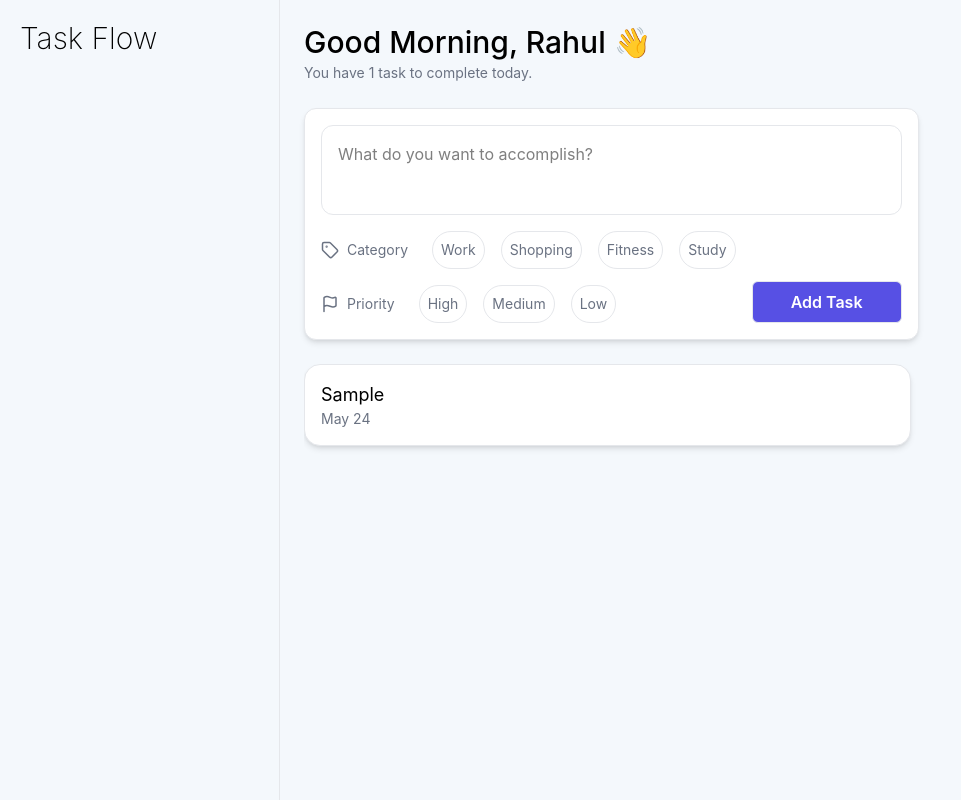
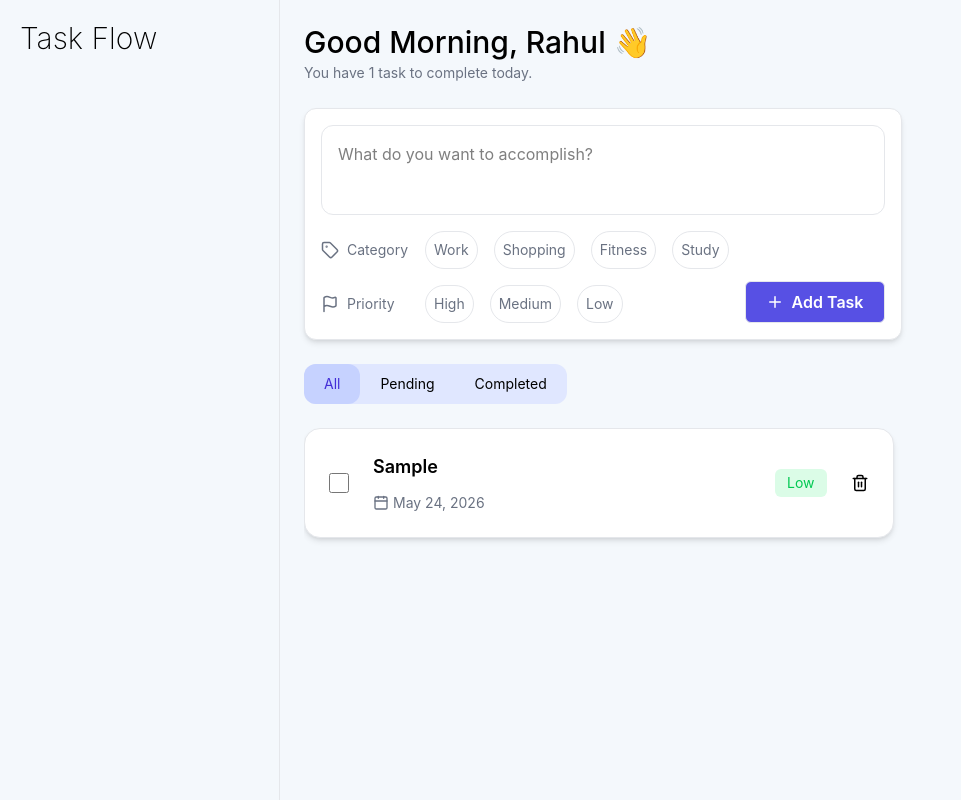
Before and after one commit to rxhulkrishna/taskflow, a React (Vite) app: page / in a window 1280 px wide. Both pictures are taken after typing "Sample" into the empty fields and a click on the button "Add Task". Shown: the whole page, without its empty margins (0-961 px from the left). Built offline with nearby package versions, Linux system fonts and the light colour scheme.

Commit message:
added delete functionality  and UI changes

```diff
--- a/src/Layout/MainContent.jsx
+++ b/src/Layout/MainContent.jsx
@@ -3,21 +3,52 @@ import Analytics from "../components/Analytics";
 import Header from "../components/Header";
 import TaskForm from "../components/TaskForm";
 import TaskList from "../components/TaskList";
+import FilterButtons from "../components/FilterButtons";
 
 function MainContent() {
   const [tasks, setTasks] = useState([]);
+  const [filter, setFilter] = useState("all");
   const noOfTasks = tasks.length;
+
+  function taskToggle(id) {
+    setTasks((prevTasks) =>
+      prevTasks.map((task) =>
+        task.id === id ? { ...task, completed: !task.completed } : task,
+      ),
+    );
+  }
+
+  function deleteTask(id) {
+    setTasks((prevTasks) => prevTasks.filter((task) => task.id !== id));
+  }
+
+  const filteredTasks = (() => {
+    switch (filter) {
+      case "completed":
+        return tasks.filter((task) => task.completed);
+      case "pending":
+        return tasks.filter((task) => !task.completed);
+      default:
+        return tasks;
+    }
+  })();
 
   return (
     <main className="flex-1 flex flex-col rounded-r-xl gap-6 p-6 overflow-hidden">
-      <Header noOfTasks={noOfTasks}/>
+      <Header noOfTasks={noOfTasks} />
 
       <div className="flex flex-1 min-h-0 gap-6">
-        <section className="flex-1 flex flex-col min-h-0">
-          <TaskForm addTasks={setTasks}/>
+        <section className="flex-1 flex flex-col min-h-0 gap-6">
+          <TaskForm addTasks={setTasks} />
 
-          <div className="flex-1 overflow-y-auto mt-6 pr-2">
-            <TaskList tasks={tasks}/>
+          <FilterButtons filter={filter} setFilter={setFilter} />
+
+          <div className="flex-1 overflow-y-auto pr-2 w-full">
+            <TaskList
+              tasks={filteredTasks}
+              onToggleTask={taskToggle}
+              onDeleteTask={deleteTask}
+            />
           </div>
         </section>
 
--- /dev/null
+++ b/src/components/FilterButtons.jsx
@@ -0,0 +1,35 @@
+const selectedStyle = "bg-indigo-200 text-indigo-700 transition";
+
+function FilterButtons({ filter, setFilter }) {
+  function _handleFilter(type) {
+    setFilter(type);
+  }
+
+  return (
+    <div className="flex bg-indigo-100 w-max rounded-xl text-sm h-[40px] items-center justify-center">
+      <button
+        onClick={() => _handleFilter("all")}
+        className={`rounded-xl w-max h-full px-5  ${filter === "all" ? selectedStyle : ""}`}
+        type="button"
+      >
+        All
+      </button>
+      <button
+        onClick={() => _handleFilter("pending")}
+        className={`rounded-xl w-max h-full px-5  ${filter === "pending" ? selectedStyle : ""}`}
+        type="button"
+      >
+        Pending
+      </button>
+      <button
+        onClick={() => _handleFilter("completed")}
+        className={`rounded-xl w-max h-full px-5 ${filter === "completed" ? selectedStyle : ""}`}
+        type="button"
+      >
+        Completed
+      </button>
+    </div>
+  );
+}
+
+export default FilterButtons;
--- a/src/components/Header.jsx
+++ b/src/components/Header.jsx
@@ -1,8 +1,10 @@
 function Header({noOfTasks}) {
+  const taskLabel = noOfTasks === 1 ? "task" : "tasks";
+
   return <div>
     <h1 className="text-3xl font-medium">Good Morning, Rahul 👋</h1>
     {noOfTasks > 0
-    ? <span className="text-gray-500 text-sm">You have {noOfTasks} {noOfTasks > 1 ? 'tasks' : 'task'} to complete today.</span>
+    ? <span className="text-gray-500 text-sm">You have {noOfTasks} {taskLabel} to complete today.</span>
     : <span className="text-gray-500 text-sm">No tasks to complete.</span>
   }
   </div>;
--- a/src/components/SelectionButton.jsx
+++ b/src/components/SelectionButton.jsx
@@ -14,14 +14,15 @@ function SelectionButton({ title, icon, options, selected, onSelection }) {
   if (!options) return;
   return (
     <div className="flex gap-6 items-center text-gray-500">
-      <div className="flex gap-2 items-center">
+      <div className="flex gap-2 items-center w-20">
         <i>{icon}</i>
-        <span class="text-sm">{title}</span>
+        <span className="text-sm">{title}</span>
       </div>
       <div className="flex gap-4">
         {options.map((option) => (
           <button
-            key="option"
+            key={option}
+            type="button"
             className={`${btnStyle} ${selected === option ? "bg-blue-100" : ""}`}
             onClick={(e) => _handleClick(e, option)}
           >
--- a/src/components/TaskCard.jsx
+++ b/src/components/TaskCard.jsx
@@ -1,13 +1,51 @@
-function TaskCard({ task }) {
-  const due = task.dueDate.split(",")[0];
+import { Calendar, Trash } from "lucide-react";
+
+function TaskCard({ task, onToggle, onDelete }) {
+  function getPriorityStyles() {
+    if (task.priority === "High") {
+      return "bg-red-100 text-red-500";
+    }
+    if (task.priority === "Medium") {
+      return "bg-yellow-100 text-yellow-500";
+    }
+    if (task.priority === "Low") {
+      return "bg-green-100 text-green-500";
+    }
+    return "bg-gray-100 text-gray-500";
+  }
+
   return (
-    <div className="bg-white border border-gray-200 rounded-2xl shadow-md p-4">
-      <h3 className={`text-lg ${task.completed ? 'line-through' : ''}`}>{task.title}</h3>
-      <div className="flex gap-2">
-        <span className="text-sm text-gray-500">{due}</span>
-        {task.category ? <span className="text-sm text-gray-500">#{task.category}</span> : ''}
-        {task.priority ? <span className="text-sm text-gray-500">#{task.priority}</span> : ''}
+    <div className="group bg-white border border-gray-200 rounded-2xl shadow-md p-6 flex items-center gap-6 w-full transition hover:opacity-80">
+      <input
+        className="size-5"
+        type="checkbox"
+        checked={task.completed}
+        onChange={() => onToggle()}
+      />
+      <div className="flex flex-col gap-3">
+        <h3
+          className={`transition group-hover:text-blue-600 text-lg font-semibold ${task.completed ? "line-through" : ""}`}
+        >
+          {task.title}
+        </h3>
+        <div className="flex gap-4 text-sm text-gray-500 items-center">
+          <div className="flex gap-1 items-center">
+            <Calendar size="16" />
+            <span>{task.dueDate}</span>
+          </div>
+          {task.category && <span>#{task.category}</span>}
+        </div>
       </div>
+      {task.priority && (
+        <span
+          className={`text-sm text-gray-500 ml-auto px-3 py-1 rounded-md ${getPriorityStyles()}`}
+        >
+          {task.priority}
+        </span>
+      )}
+      <button type="button" onClick={() => onDelete()}>
+        <Trash size="18" />
+      </button>
     </div>
   );
 }
--- a/src/components/TaskForm.jsx
+++ b/src/components/TaskForm.jsx
@@ -1,6 +1,6 @@
 import { useState } from "react";
 import SelectionButton from "./SelectionButton";
-import { Flag, Tag } from "lucide-react";
+import { Flag, Plus, Tag } from "lucide-react";
 
 const initialTask = {
   title: "",
@@ -14,6 +14,12 @@ const options = {
   priority: ["High", "Medium", "Low"],
 };
 
+const dateOptions = {
+  month: "short",
+  day: "numeric",
+  year: "numeric",
+};
+
 function TaskForm({ addTasks }) {
   const [formData, setFormData] = useState(initialTask);
 
@@ -23,11 +29,11 @@ function TaskForm({ addTasks }) {
   }
 
   function onCategory(value) {
-    setFormData((prevFormData) => ({...prevFormData, category: value}));
+    setFormData((prevFormData) => ({ ...prevFormData, category: value }));
   }
 
   function onPriority(value) {
-    setFormData((prevFormData) => ({...prevFormData, priority: value}));
+    setFormData((prevFormData) => ({ ...prevFormData, priority: value }));
   }
 
   function _formSubmit(e) {
@@ -35,13 +41,15 @@ function TaskForm({ addTasks }) {
     if (formData.title.trim() === "") {
       return;
     }
+    const now = new Date();
+    const formattedDate = now.toLocaleDateString("en-US", dateOptions);
     const newTask = {
       id: crypto.randomUUID(),
       title: formData.title.trim(),
       category: formData.category,
-      priority: formData.priority,
+      priority: formData.priority ? formData.priority : "Low",
       completed: false,
-      dueDate: "May 24, 2026",
+      dueDate: formattedDate,
     };
     addTasks((prevTasks) => [...prevTasks, newTask]);
     setFormData(initialTask);
@@ -57,7 +65,7 @@ function TaskForm({ addTasks }) {
         type="text"
         placeholder="What do you want to accomplish?"
         value={formData.title}
-        onInput={_handleTitleChange}
+        onChange={_handleTitleChange}
       />
       <div className="flex flex-row justify-between gap-4 items-center">
         <div className="flex flex-col justify-start gap-4">
@@ -77,9 +85,10 @@ function TaskForm({ addTasks }) {
           />
         </div>
         <button
-          className="w-37.5 border border-gray-200 rounded-md p-2 bg-[#5750e4] text-white font-semibold self-end"
+          className="w-35 border border-gray-200 rounded-md p-2 gap-2 bg-[#5750e4] text-white font-semibold self-end flex items-center justify-center"
           type="submit"
         >
+          <Plus size="18" />
           Add Task
         </button>
       </div>
--- a/src/components/TaskList.jsx
+++ b/src/components/TaskList.jsx
@@ -1,10 +1,15 @@
 import TaskCard from "./TaskCard";
 
-function TaskList({tasks}) {
+function TaskList({ tasks, onToggleTask, onDeleteTask }) {
   return (
-    <div className="flex flex-col gap-4">
+    <div className="flex flex-col gap-4 w-full">
       {tasks.map((item) => (
-        <TaskCard task={item} key={item.id} />
+        <TaskCard
+          onToggle={() => onToggleTask(item.id)}
+          task={item}
+          key={item.id}
+          onDelete={() => onDeleteTask(item.id)}
+        />
       ))}
     </div>
   );
```
